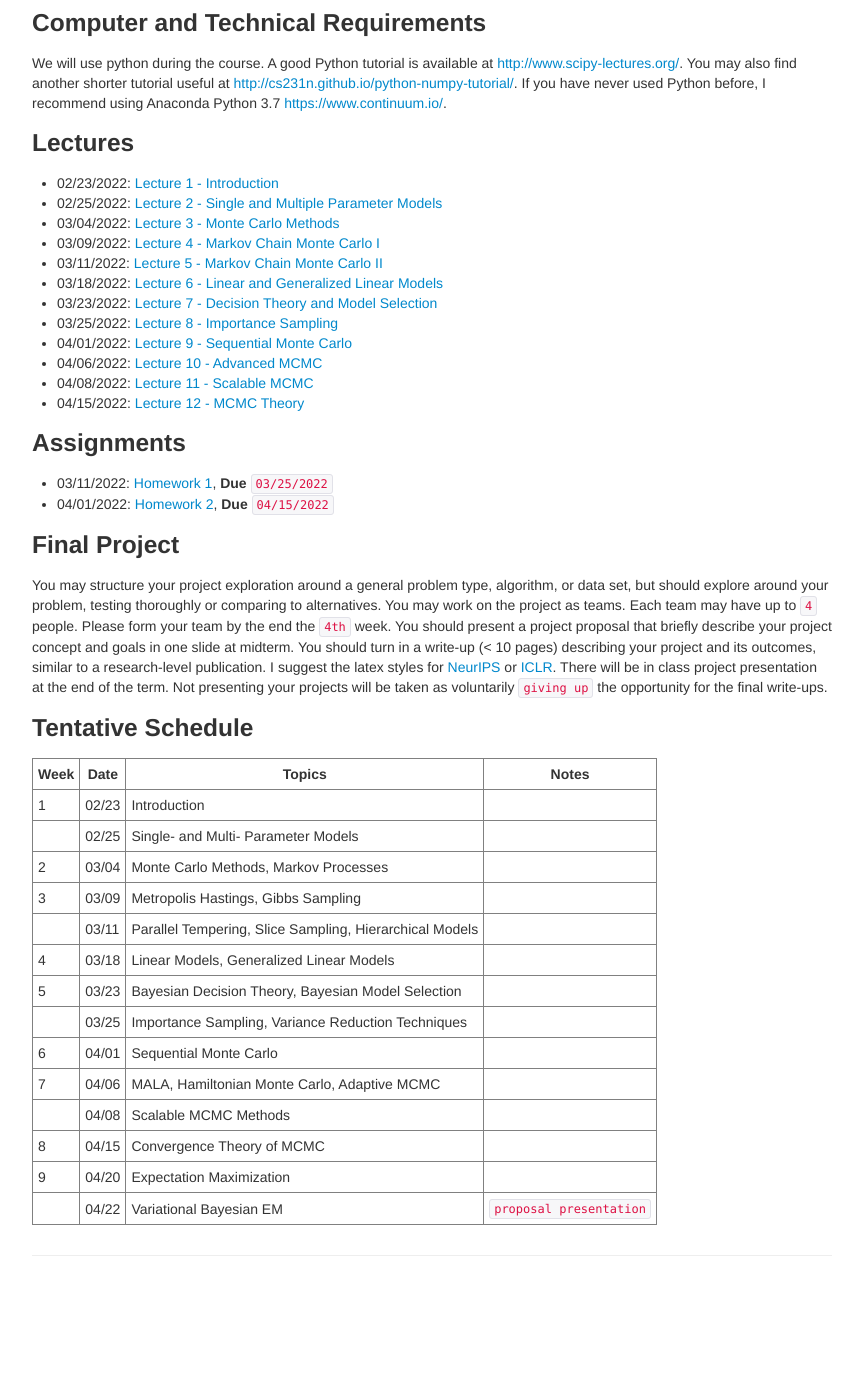
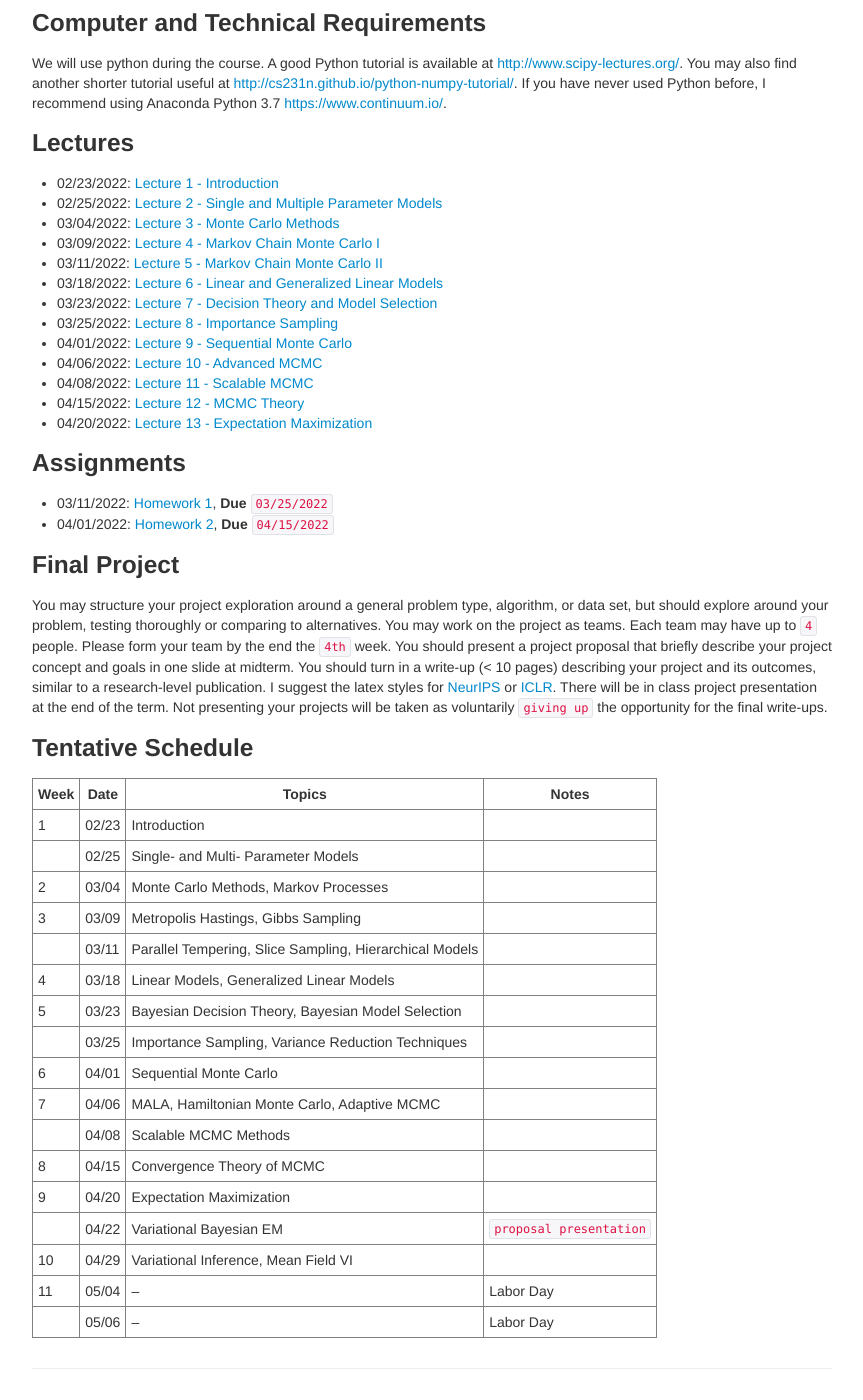
Before and after one commit to zcrabbit/zcrabbit.github.io, a Jekyll site: the page built from courses/btc-s22.md, in a window 1280 px wide and 1400 px high, scrolled down 1000 px. Shown: the whole window, without its empty margins (208-1071 px from the left). Built offline with Jekyll 4.4.1, drawn with Linux system fonts in a browser that asks for light colours; before the commit the page ends 2287 px from its top, so only the background shows below that.

Commit message:
lecture 13 out

```diff
--- a/courses/btc-s22.md
+++ b/courses/btc-s22.md
@@ -52,6 +52,7 @@ We will use python during the course. A good Python tutorial is available at <ht
 - 04/06/2022: [Lecture 10 - Advanced MCMC]({{sites.baseurl}}/static/slides/btc_spring22/lec10.pdf)
 - 04/08/2022: [Lecture 11 - Scalable MCMC]({{sites.baseurl}}/static/slides/btc_spring22/lec11.pdf)
 - 04/15/2022: [Lecture 12 - MCMC Theory]({{sites.baseurl}}/static/slides/btc_spring22/lec12.pdf)
+- 04/20/2022: [Lecture 13 - Expectation Maximization]({{sites.baseurl}}/static/slides/btc_spring22/lec13.pdf)
 
 
 
@@ -84,3 +85,6 @@ You may structure your project exploration around a general problem type, algori
 | 8     |04/15 | Convergence Theory of MCMC |         |
 | 9     |04/20 | Expectation Maximization |           |
 |       |04/22 | Variational Bayesian EM |   `proposal presentation`   |
+| 10    |04/29 | Variational Inference, Mean Field VI |                |
+| 11    |05/04 | --          | Labor Day |
+|       |05/06 | --          | Labor Day |
```
Also changed, not shown: 1 other file.
